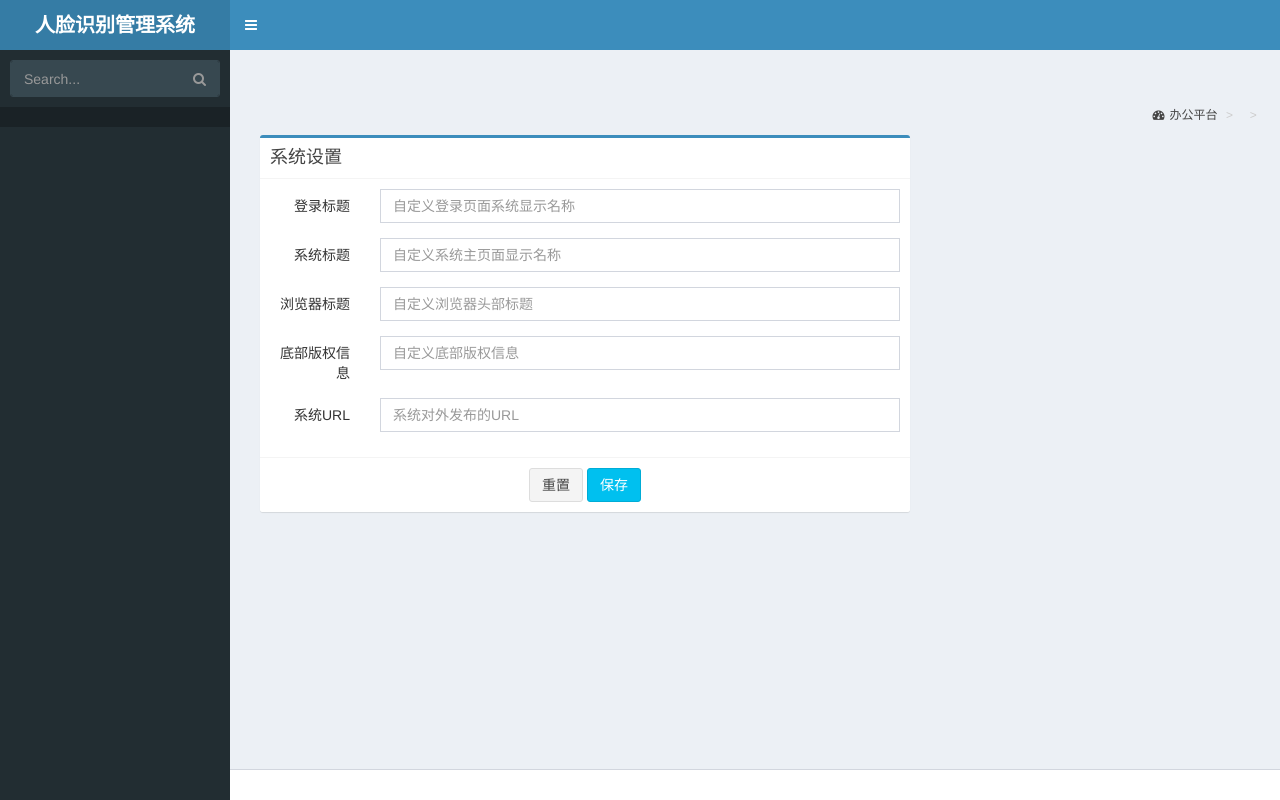
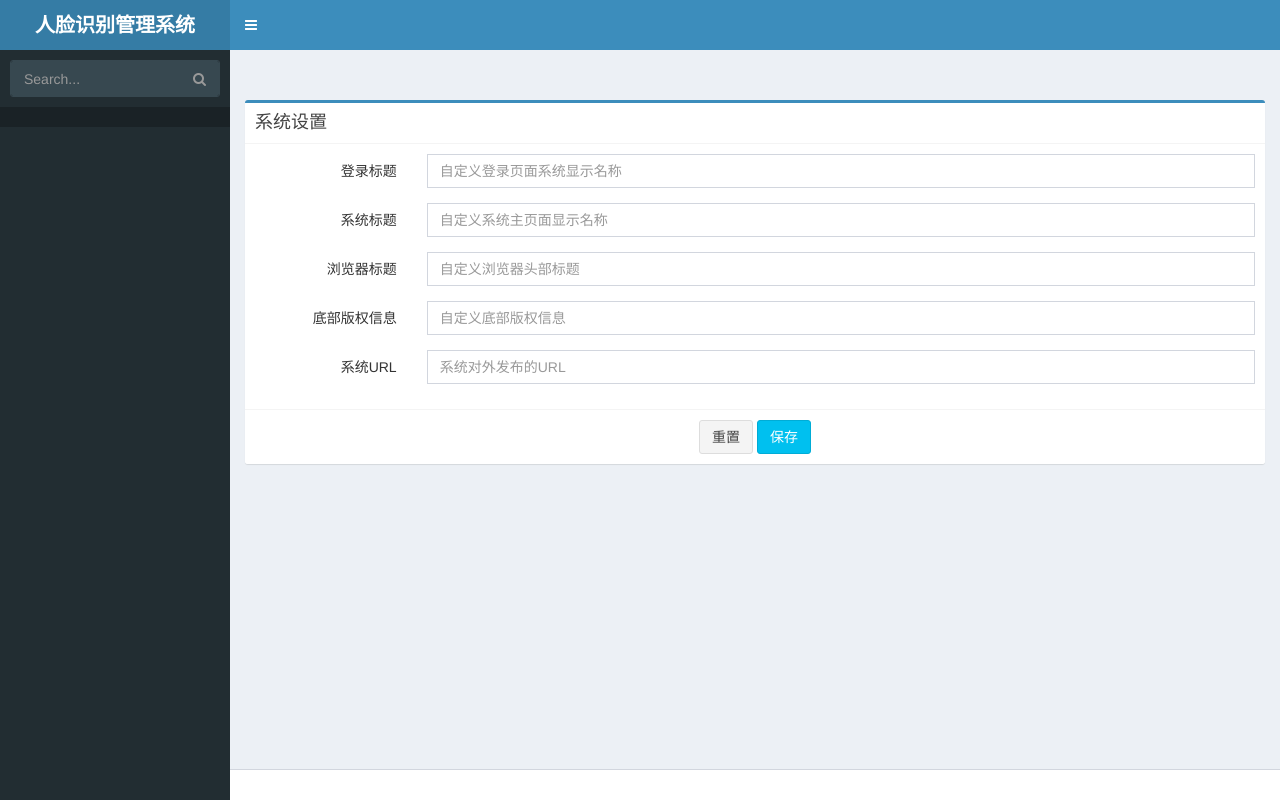
Before and after one commit to ammimi/rlsb, a Django app: template templates/system/tools/system-setup.html in a window 1280 px wide. Run offline with Django 3.2, Linux system fonts and the light colour scheme; the template is opened without the code that fills it, so the values that code supplies are empty; parts of the project's set-up code (start-up, migrations or seed data) failed here and were passed over; some libraries are stand-ins or nearby versions.

Commit message:
fix  setuphtml error

```diff
--- a/templates/system/tools/system-setup.html
+++ b/templates/system/tools/system-setup.html
@@ -8,17 +8,11 @@
 {% block content %}
 
 <!-- Content Header (Page header) -->
-<section class="content-header margin-bottom">
-  <ol class="breadcrumb">
-    <li><a href="#"><i class="fa fa-dashboard"></i>办公平台</a></li>
-    <li class="active"><a href="{{ menu.parent.parent.url }}">{{ menu.parent.parent.title }}</a></li>
-    <li class="active"><a href="{{ menu.url }}">{{ menu.title }}</a></li>
-  </ol>
-</section>
+
     <!-- Main content -->
   <section class="content">
 
-     <div class="col-md-8">
+     <div >
           <!-- Horizontal Form -->
           <div class="box box-primary">
             <div class="box-header with-border">
```
Also changed, not shown: db.sqlite3.
